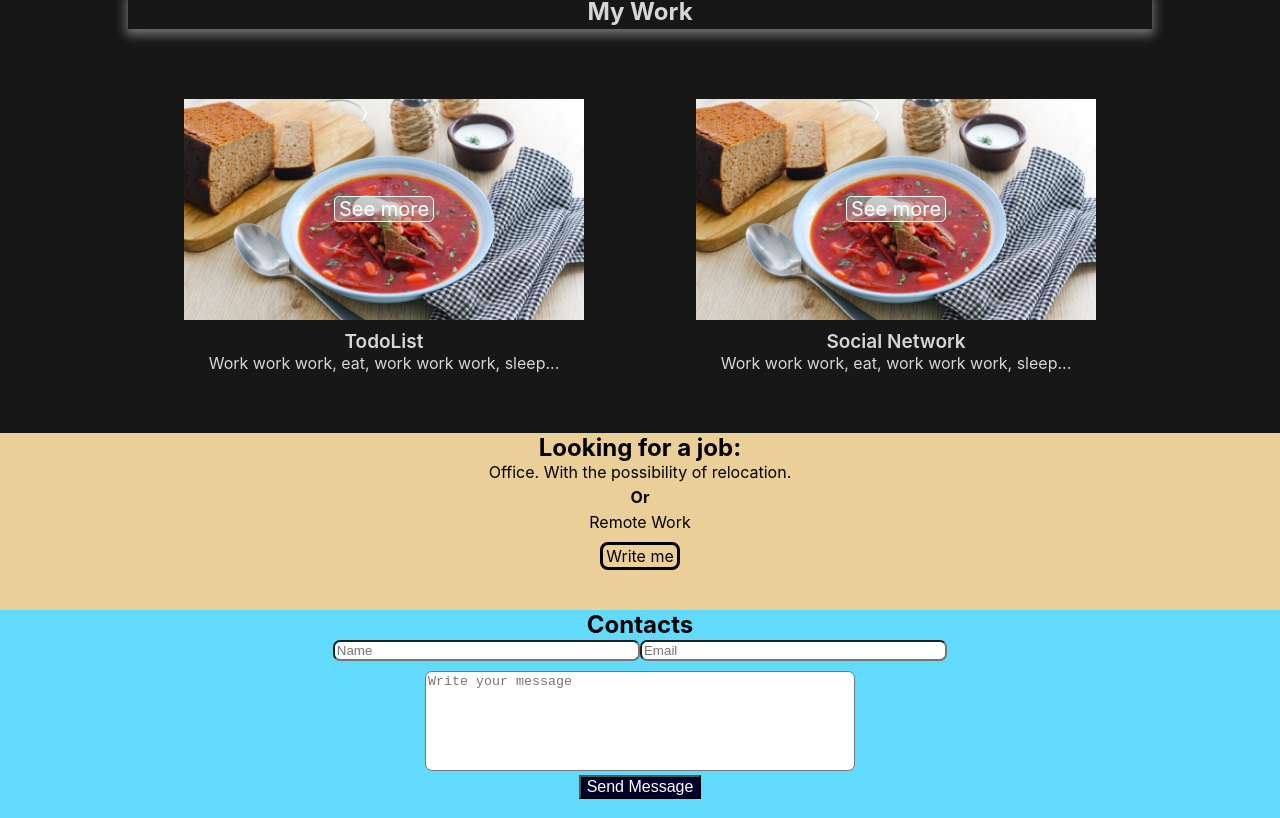
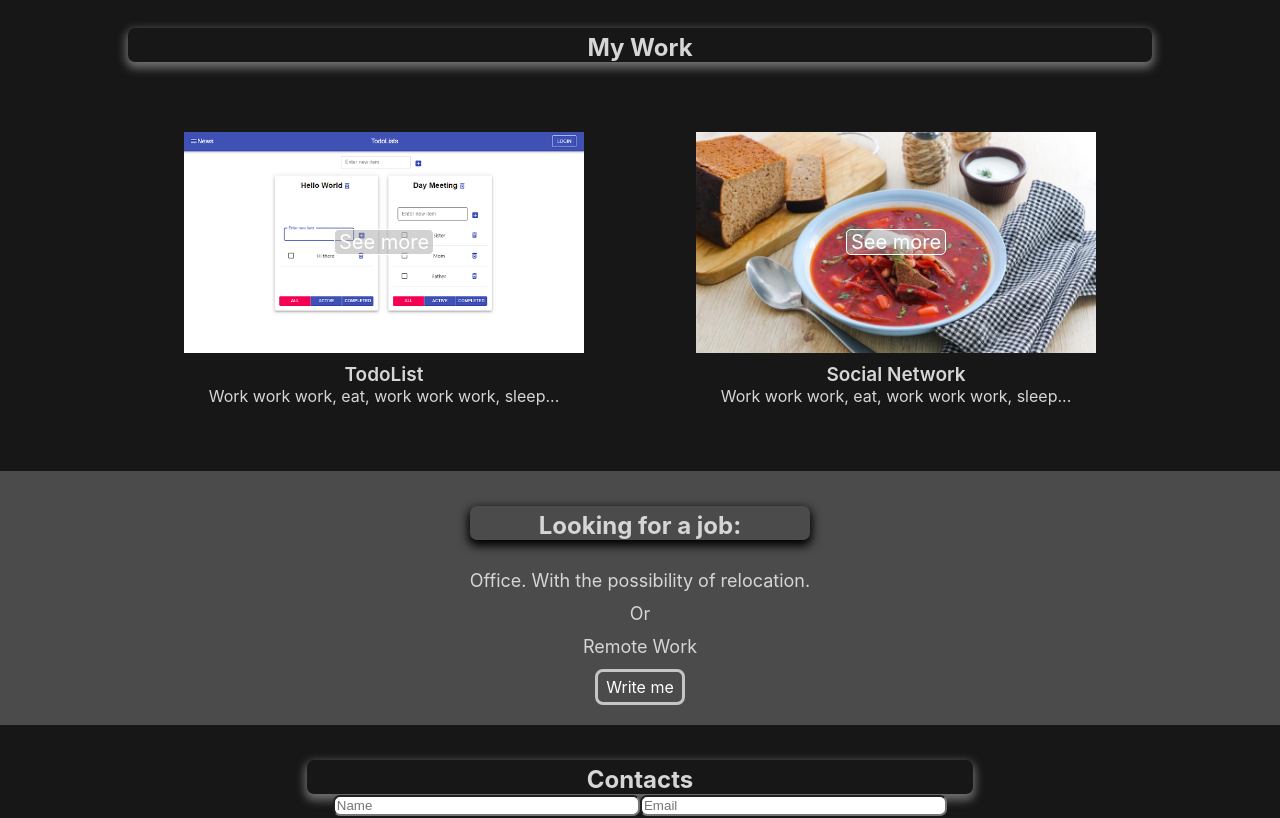
Before and after one commit to Djiypyk/CV, a React (Create React App) app: page / in a window 1280 px wide. Shown: the part 1309-2127 px from the top of the page. Built offline with nearby package versions, Linux system fonts and the light colour scheme.

Commit message:
fix more components styles

```diff
--- a/src/Components/FindWork/FindWork.js
+++ b/src/Components/FindWork/FindWork.js
@@ -9,10 +9,10 @@ export function FindWork() {
             <div className={containerStyles.container}>
                 <div className={styles.findWorkItem}>
                     <div>
-                        <h2>Looking for a job:</h2>
-                        <p style={{margin: '0 0 5px 0'}}>Office. With the possibility of relocation.</p>
-                        <p style={{margin: '0 0 5px 0', fontWeight: '700'}}>Or</p>
-                        <p style={{margin: '0 0 10px 0'}}>Remote Work</p>
+                        <h2 className={styles.title}>Looking for a job:</h2>
+                        <p>Office. With the possibility of relocation.</p>
+                        <p>Or</p>
+                        <p>Remote Work</p>
                     </div>
                     <div className={styles.buttonLink}>
                         <a href="/#">Write me</a>
--- a/src/Components/FindWork/FindWork.module.css
+++ b/src/Components/FindWork/FindWork.module.css
@@ -1,5 +1,7 @@
 .findWorkWrapper {
-    background-color: #eacf99;
+    background-color: #4b4b4b;
+    color: rgb(215, 214, 214);
+    padding: 35px 0 20px 0;
 }
 
 .findWorkItem {
@@ -9,23 +11,36 @@
     align-items: center;
 }
 
+.title {
+    text-align: center;
+    border-radius: 7px;
+    box-shadow: 0 4px 10px 2px rgba(0, 0, 0, 1);
+    padding-top: 5px;
+    margin-bottom: 30px;
+}
+.findWorkItem p {
+    margin: 12px 0;
+    font-size: 18px;
+}
+
 .buttonLink {
-    width: 80px;
-    padding: 1px;
-    border: 3px solid black;
+    width: 90px;
+    padding: 5px;
+    border: 3px solid #c5c5c5;
     border-radius: 8px;
-    margin-bottom: 40px;
+    cursor: pointer;
 }
 
 .buttonLink a {
     text-decoration: none;
-    color: black;
+    color: white;
 }
 
 .buttonLink:hover {
     transition: ease-in-out 0.5s;
     width: 130px;
-    background-color: black;
+    font-size: 20px;
+    background-color: goldenrod;
     color: white;
 }
 
--- a/src/Components/Nav/Nav.js
+++ b/src/Components/Nav/Nav.js
@@ -5,10 +5,10 @@ function Nav() {
 
     return (
         <div className={styles.nav}>
-            <a href="#aboutMe">About</a>
-            <a href="#skills">Skills</a>
-            <a href="/#">Project</a>
-            <a href="/#">Contact</a>
+            <a href={"#aboutMe"}>About</a>
+            <a href={"#skills"}>Skills</a>
+            <a href={"#MyWork"}>Project</a>
+            <a href={'#contacts'}>Contact</a>
         </div>
     );
 }
--- a/src/Components/RecruiterForm/RecruiterForm.js
+++ b/src/Components/RecruiterForm/RecruiterForm.js
@@ -6,21 +6,20 @@ export function RecruiterForm() {
 
 
     return (
-        <div className={styles.formWrapper}>
+        <div id={'contacts'} className={styles.formWrapper}>
             <div className={containerStyles.container}>
                 <div className={styles.formContent}>
-                    <h2>Contacts</h2>
+                    <h2 className={styles.title}>Contacts</h2>
                     <div className={styles.formItemWrapper}>
-                        <form action="">
-                            <div>
+                        <form>
                             <input placeholder={'Name'} className={styles.inputForm} type="text" id='name'
                                    required/>
                             <input placeholder={'Email'} className={styles.inputForm} type="email" id='email'
                                    required/>
-                                <textarea placeholder={'Write your message'} className={styles.textAreaFrom} required
+                            <textarea placeholder={'Write your message'} className={styles.textAreaFrom}
+                                      required
                                       name="RecruiterMessage" id="textAreaForm"
                             />
-                            </div>
                         </form>
                     </div>
                     <input className={styles.sendButton} type="submit" value={'Send Message'}/>
--- a/src/Components/RecruiterForm/RecruiterForm.module.css
+++ b/src/Components/RecruiterForm/RecruiterForm.module.css
@@ -1,6 +1,7 @@
 .formWrapper {
-    background-color: #61dafb;
-
+    background-color: #171717;
+    color: rgb(215, 214, 214);
+    padding: 35px 0 15px 0;
 }
 
 .formContent {
@@ -13,6 +14,13 @@
 
 .formItemWrapper {
     width: 60%;
+}
+
+.title {
+    padding-top: 5px;
+    box-shadow: 0 4px 10px 2px rgb(114, 114, 114);
+    width: 65%;
+    border-radius: 7px;
 }
 
 .inputForm {
@@ -30,8 +38,7 @@
 
 .sendButton {
     font-size: 16px;
-    background-color: #000028;
+    background-color: darkgrey;
     color: white;
     cursor: pointer;
-    margin-bottom: 50px;
 }
--- a/src/Components/Skills/Skills.module.css
+++ b/src/Components/Skills/Skills.module.css
@@ -1,14 +1,14 @@
 .skillsBlock {
     background-color: #414141;
-    padding: 20px 0 10px 0;
+    padding: 35px 0 15px 0;
     color: rgb(215, 214, 214);
 }
 
 .title {
     text-align: center;
-    border-radius: 5px;
+    border-radius: 7px;
     box-shadow: 0 4px 10px 2px rgba(0, 0, 0, 1);
-    padding: 3px;
+    padding-top: 5px;
 }
 
 .skills {
--- a/src/Components/Work/MyWork.js
+++ b/src/Components/Work/MyWork.js
@@ -3,16 +3,17 @@ import styles from './MyWork.module.css';
 import containerStyle from './../../common/Container.module.css';
 import {PreviewWork} from "./PreviewWork/PreviewWork";
 import photo from './img/borsch.jpg'
+import todolist from './img/todolist.png'
 
 function MyWork() {
 
 
     return (
-        <div className={styles.myWorkContainer}>
+        <div id={'MyWork'} className={styles.myWorkContainer}>
             <div className={containerStyle.container}>
                 <h2 className={styles.title} style={{textAlign: 'center', marginBottom: '70px'}}>My Work</h2>
                 <div className={styles.previewWorkContainer}>
-                    <PreviewWork photo={photo} projectName={'TodoList'}
+                    <PreviewWork photo={todolist} projectName={'TodoList'}
                                  workUrl={'https://djiypyk.github.io/incubator-todo/'}
                                  description={'Work work work, eat, work work work, sleep...'}/>
                     <PreviewWork photo={photo} projectName={'Social Network'}
--- a/src/Components/Work/MyWork.module.css
+++ b/src/Components/Work/MyWork.module.css
@@ -1,7 +1,7 @@
 .myWorkContainer {
     background-color: #171717;
     color: rgb(215, 214, 214);
-    padding: 20px 0 10px 0;
+    padding: 35px 0 15px 0;
 }
 
 .previewWorkContainer {
@@ -10,8 +10,9 @@
     flex-wrap: wrap;
     margin-bottom: 40px;
 }
-.title{
-    /*background: ;*/
+
+.title {
+    padding-top: 5px;
     box-shadow: 0 4px 10px 2px rgb(114, 114, 114);
-    padding: 3px;
+    border-radius: 7px;
 }
--- a/src/Components/Work/PreviewWork/PreviewWork.js
+++ b/src/Components/Work/PreviewWork/PreviewWork.js
@@ -7,7 +7,7 @@ export function PreviewWork(props) {
     return (
         <div className={styles.previewWork}>
             <div className={styles.previewWorkImage}>
-                <a href={props.workUrl}>
+                <a target="_blank" rel="noopener noreferrer" href={props.workUrl}>
                     <img style={{width: '100%'}} src={props.photo} alt="This it`s my work"/>
                     <p className={styles.previewWorkButton}>See more</p>
                 </a>
--- a/src/index.css
+++ b/src/index.css
@@ -14,6 +14,7 @@ body {
     -moz-osx-font-smoothing: grayscale;
 }
 
+
 code {
     font-family: source-code-pro, Menlo, Monaco, Consolas, 'Courier New',
     monospace;
```
Also changed, not shown: src/Components/Work/img/todolist.png (added). Lines whose indentation alone changed are shown as unchanged.
